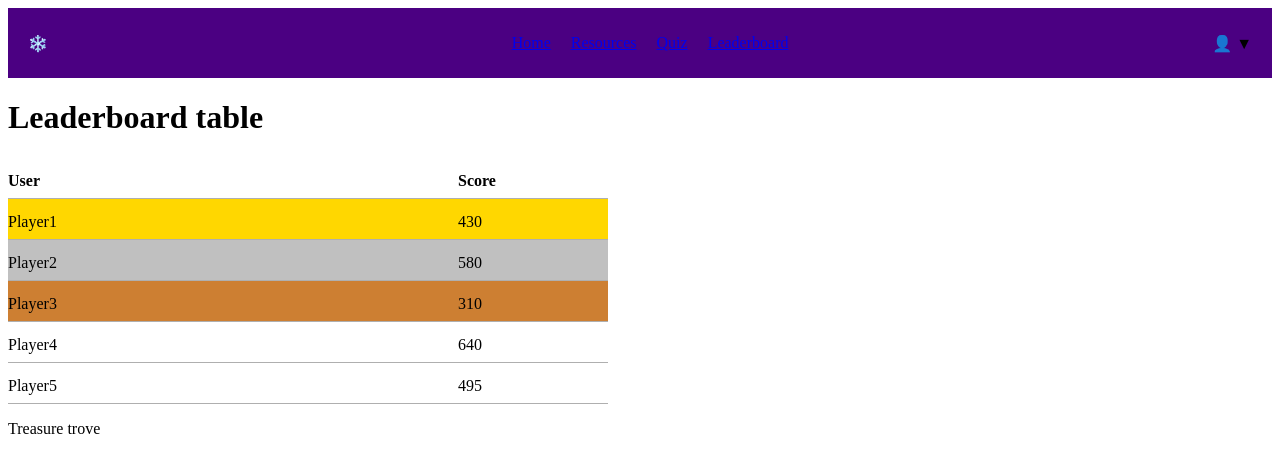
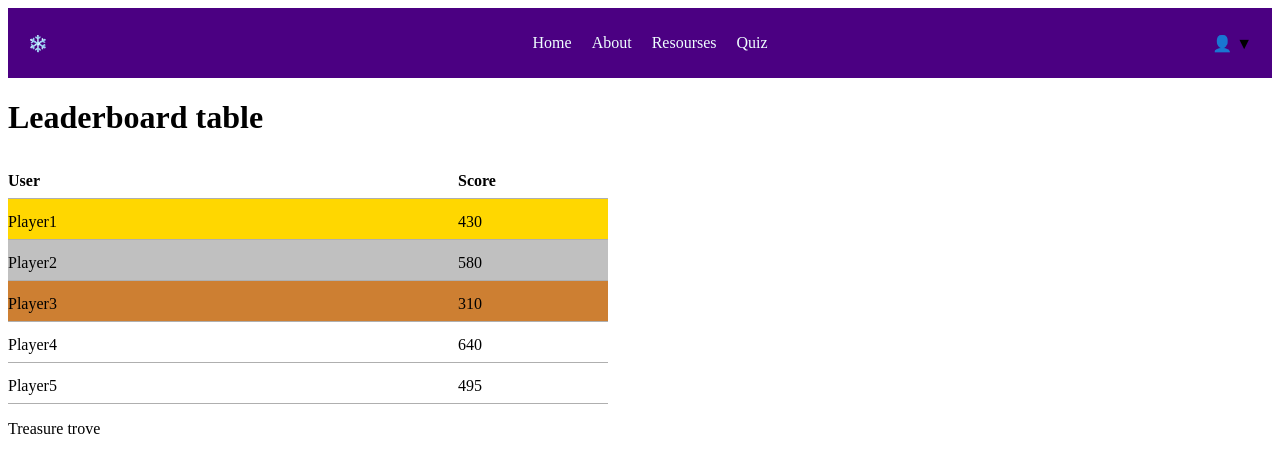
Before and after one commit to MrDanielHo/group-assignment-1, a plain HTML site: page client/html/leaderboard.html in a window 1280 px wide. Drawn offline with Linux system fonts and the light colour scheme.

Commit message:
Resolved merge conflicts in leaderboard.html and index.html

```diff
--- a/client/html/leaderboard.html
+++ b/client/html/leaderboard.html
@@ -10,10 +10,10 @@
     <nav class = "nav-bar">
         <div class = "side-logo">❄️</div>
         <ul class ="nav-links">
-            <li><a href="../index.html">Home</a></li>
-            <li><a href="#">Resources</a></li>
-            <li><a href="quiz.html">Quiz</a></li>
-            <li><a href="leaderboard.html">Leaderboard</a></li>
+            <li><a href="#"></a>Home</li>
+            <li><a href="#"></a>About</li>
+            <li><a href="#"></a>Resourses</li>
+            <li><a href="#"></a>Quiz</li>
         </ul>
         <div class="profile-dropdown">👤 ▼</div>
     </nav>
--- a/server/app.js
+++ b/server/app.js
@@ -4,6 +4,8 @@ const cors = require("cors");
 const logRoutes = require("./middleware/logger");
 const userRouter = require("./routers/user");
 const gameRouter = require("./routers/game");
+const resourcesRouter = require("./routers/resources");
+
 
 const api = express();
 
@@ -20,5 +22,7 @@ api.get("/", (req, res) => {
 
 api.use("/users", userRouter);
 api.use("/games", gameRouter);
+api.use("/games", resourcesRouter);
+
 
 module.exports = api;
```
Also changed, not shown: client/index.html (+7 -0 lines).
